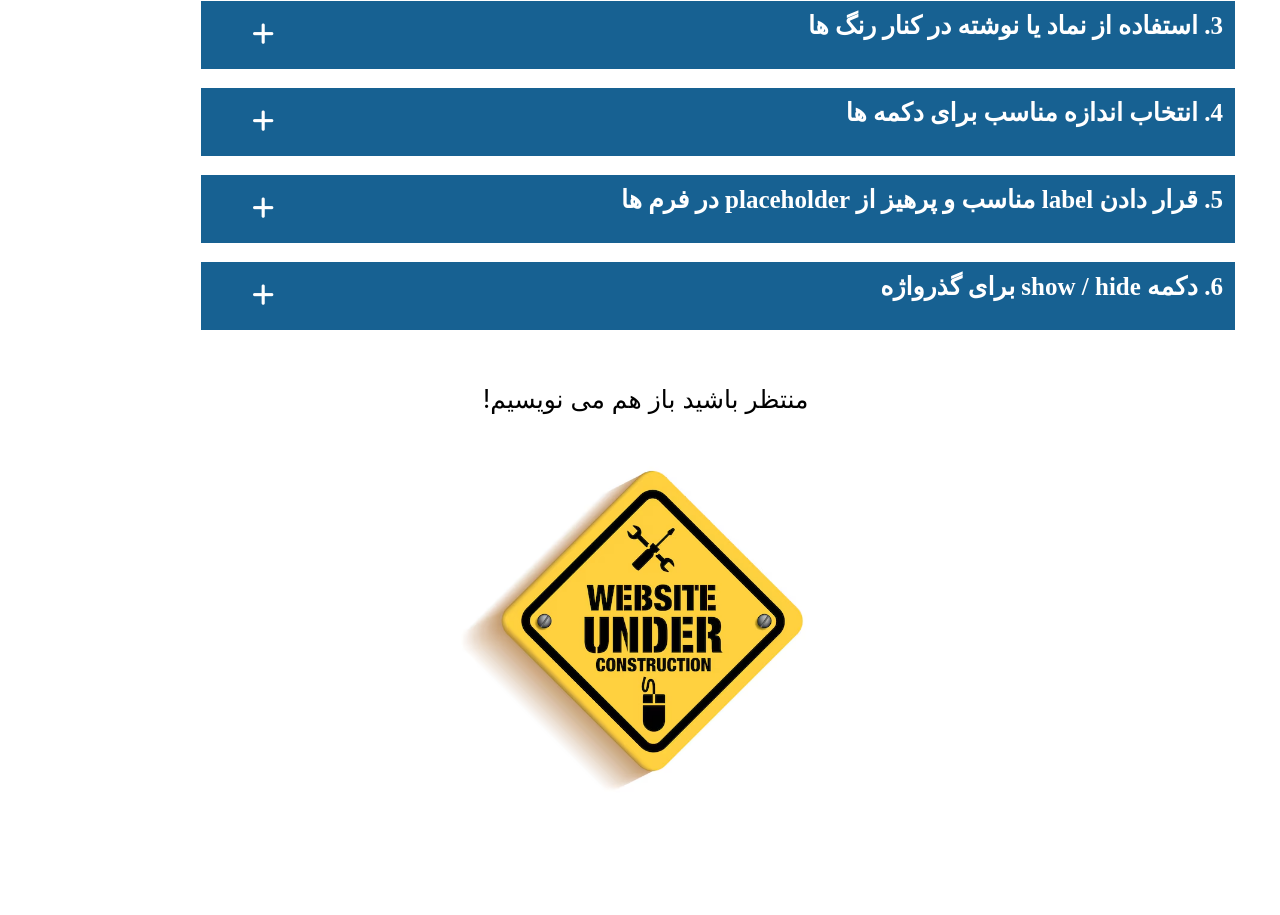
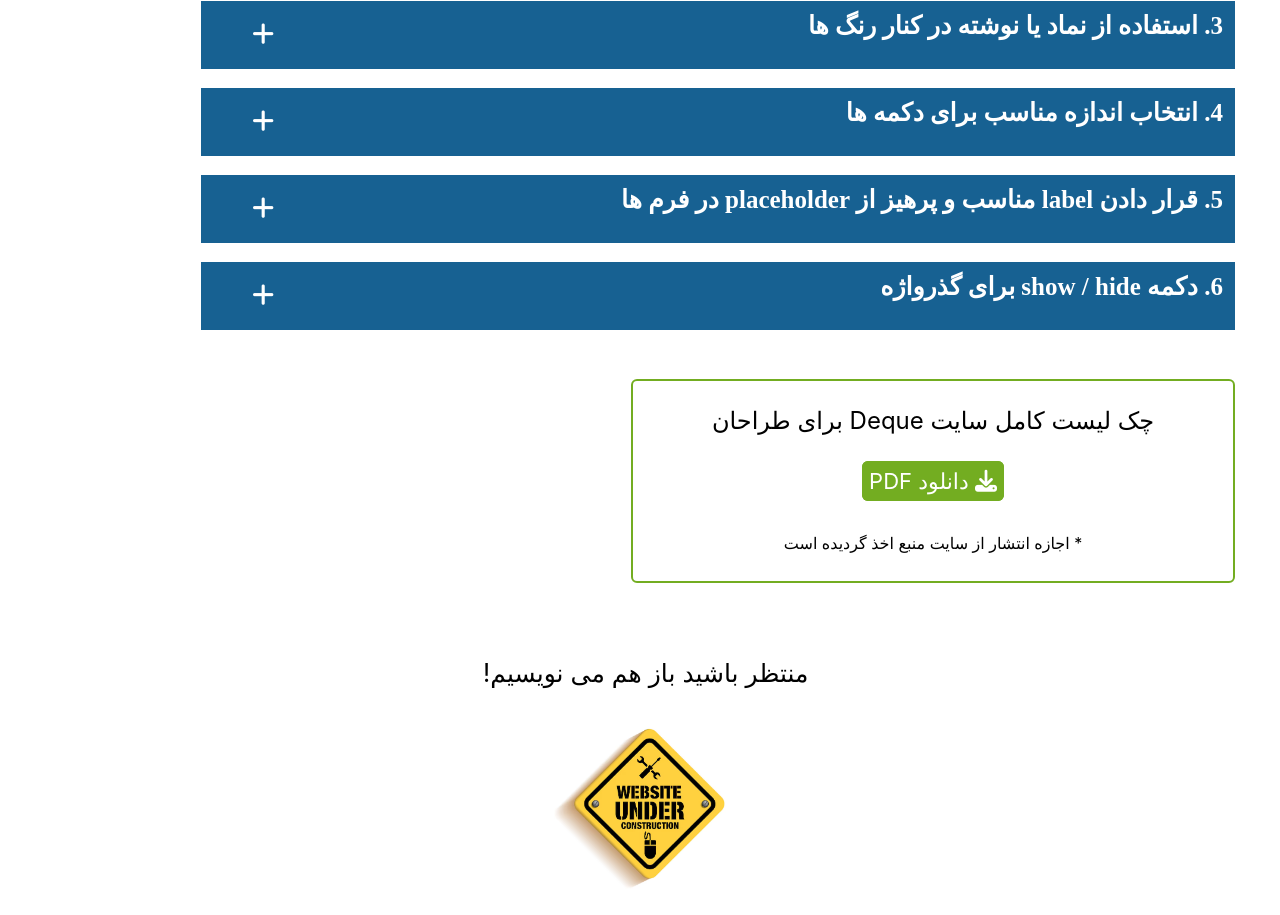
Before and after one commit to boshranabaei/iran-web-a11y, a React app: page /design in a window 1280 px wide. Shown: the part 586-1501 px from the top of the page. Before the commit the page ends 1414 px from the top, so only its background shows below. Built offline with nearby package versions, Linux system fonts and the light colour scheme.

Commit message:
added checklist pdf for download

```diff
--- a/public/assets/strings/constantTitles.json
+++ b/public/assets/strings/constantTitles.json
@@ -6,6 +6,11 @@
     "CONSTRUCTION": "منتظر باشید باز هم می نویسیم!",
     "DESIGN_TITLE": "تسهیلگری در طراحی وبسایت",
     "DESIGN_P1": "در این صفحه نکاتی را یادآور می شویم که به شما کمک می کنند تا طراحی رابط کاربری و بصری وبسایت را برای افراد دارای محدودیت تسهیل کنید.",
+    "DOWNLOAD": "دانلود PDF",
+    "DOWNLOAD_DESIGN": "چک لیست کامل سایت Deque برای طراحان ",
+    "DOWNLOAD_DESIGN_PERM": "* اجازه انتشار از سایت منبع اخذ گردیده است",
+    "DOWNLOAD_ALL": "چک لیست کامل استاندارد WCAG 2.1 AA برای تسهیلگری وبسایت",
+    "DOWNLOAD_ALL_PERM": "* اجازه انتشار از سایت منبع (deque.com) اخذ گردیده است.",
     "HOME":"خانه",
     "HOME_P1_1": "ما طراحان و برنامه نویسانی هستیم که برای \"همه\" سایت و اپلیکیشن می سازیم.",
     "HOME_P1_2":"حتی با تفاوت ها و محدودیت های جسمی/ ذهنی",
--- a/src/design/design.js
+++ b/src/design/design.js
@@ -39,6 +39,18 @@ function Design() {
           <h1 className='fade-in'>{strings.DESIGN_TITLE}</h1>
           <p className="design-p1">{strings.DESIGN_P1}</p>
           {items.length > 0 && items.map((item, index)=>  <DesignItem key={index} item={item} designList={designList} />)}
+
+          <div id="download">
+            {strings.DOWNLOAD_DESIGN}<br></br>
+            <a
+              href="../assets/files/dq-designers-checklist.pdf"
+              download="dq-designers-checklist.pdf"
+            >
+              <i class="fa-solid fa-download"></i> {strings.DOWNLOAD} <br></br>
+            </a>
+            <span>{strings.DOWNLOAD_DESIGN_PERM}</span>
+          </div>
+
           <div className="cnstr">
             <p>{strings.CONSTRUCTION}</p>
             <img src="../assets/img/website-construction.png" alt={strings.CONSTRUCTION}></img>
--- a/src/design/design.scss
+++ b/src/design/design.scss
@@ -119,6 +119,28 @@ h2 div::before {
     }
 }
 
+div#download {
+    border: 2px solid $green;
+    border-radius: 6px;
+    font-size: 18px;
+    line-height: 2.5;
+    margin: 15px;
+    padding: 10px 12px;
+    text-align: center;
+    a {
+        background-color: $green;
+        border: 2px solid $green;
+        border-radius: 6px;
+        color: white;
+        font-size: 22px;
+        padding: 5px;
+        text-decoration: none;
+    }
+    span {
+        font-size: 16px;
+    }
+}
+
 /*contrast*/
 .design-item:nth-of-type(1) {
     .wrongExp p.des{
@@ -179,4 +201,10 @@ h2 div::before {
             width: 45%;
         }
     }
+
+    div#download {
+        margin: 30px 45px 40px 45px;
+        width: 45vw;
+        font-size: 24px;
+    }
 }
--- a/src/home/home.scss
+++ b/src/home/home.scss
@@ -104,7 +104,7 @@ a.checklist {
   font-size: 25px;
   margin: 10px 20px;
   img{
-    width: 70%;
+    width: 30%;
   }
 }
 
@@ -168,7 +168,7 @@ video {
     font-size: 25px;
     margin: 10px 20px;
     img{
-      width: 30%;
+      width: 15%;
     }
   }
 
--- a/src/programming/programming.js
+++ b/src/programming/programming.js
@@ -39,6 +39,18 @@ function Programming() {
         <h1 className='fade-in'>{strings.PROGRAM_TITLE}</h1>
           <p className="design-p1">{strings.PROGRAM_P1}</p>
           {items.length > 0 && items.map((item, index)=>  <ProgramItem key={index} item={item} programList={programList} />)}
+
+        <div id="download">
+          {strings.DOWNLOAD_ALL}<br></br>
+          <a
+            href="../assets/files/dq-designers-checklist.pdf"
+            download="dq-designers-checklist.pdf"
+          >
+            <i class="fa-solid fa-download"></i> {strings.DOWNLOAD} <br></br>
+          </a>
+          <span>{strings.DOWNLOAD_ALL_PERM}</span>
+        </div>
+
         <div className="cnstr">
           <p>Check the design section for now</p>
           <p>{strings.CONSTRUCTION}</p>
```
Also changed, not shown: 2 other files.
